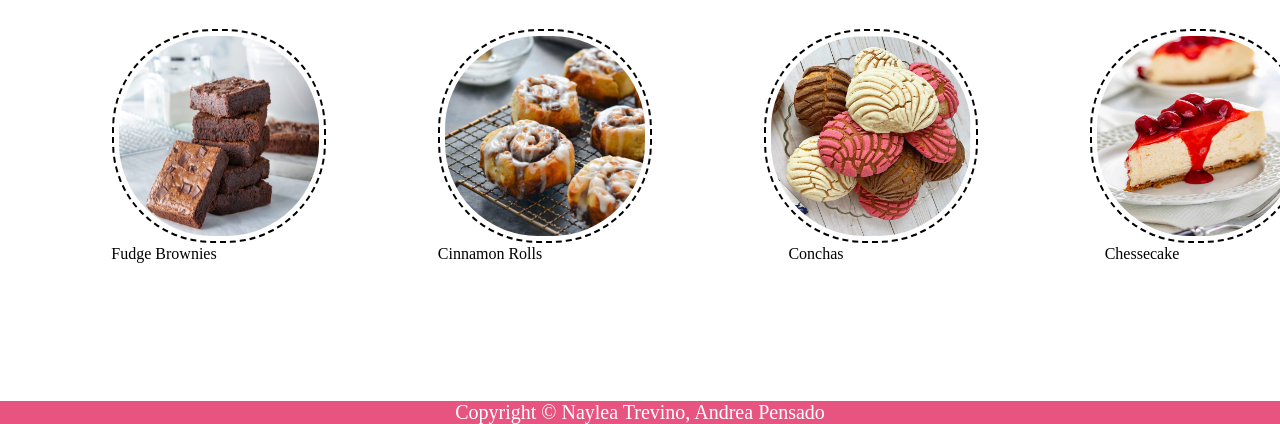
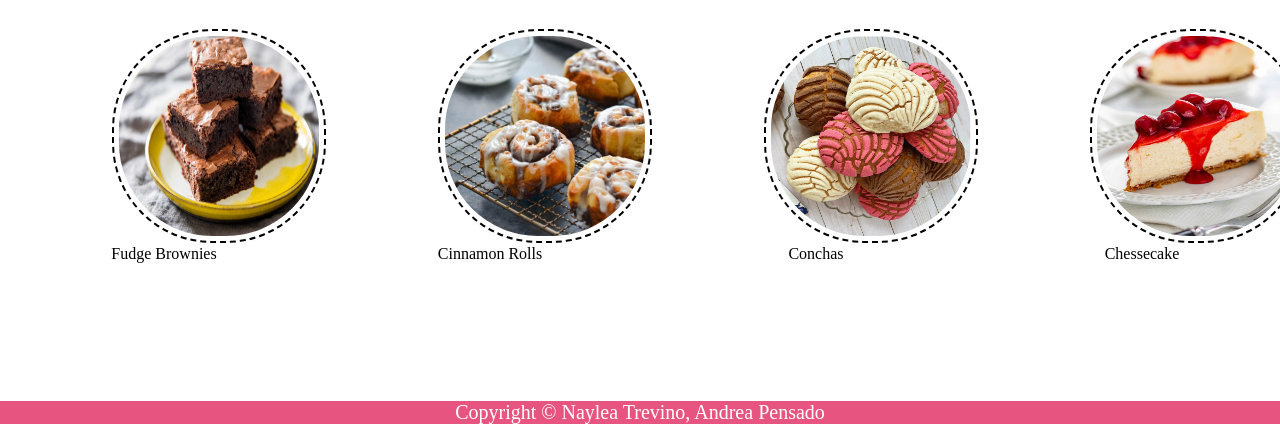
Before and after one commit to ntrevi53/ntrevi53.github.io, a plain HTML site: page Pastries.html in a window 1280 px wide. Shown: the part 376-800 px from the top of the page. Drawn offline with Linux system fonts and the light colour scheme.

Commit message:
found better looking photo

```diff
--- a/Pastries.html
+++ b/Pastries.html
@@ -29,7 +29,7 @@
                 <td align="center">Key Lime Pie </td>
                 <td align="center">Oatmeal Cream Pie </td>
                 </tr>
-                <td><img src="images/FudgeBrownies.jpeg" width="200" height="200"></td>
+                <td><img src="images/brownies.jpg" width="200" height="200"></td>
                 <td><img src="images/CinnamonRolls.jpeg" width="200" height="200"></td>
                 <td><img src="images/Conchas.png" width="200" height="200"></td>
                 <td><img src="images/cheesecake.jpeg" width="200" height="200"></td>
```
Also changed, not shown: images/FudgeBrownies.jpeg (deleted), images/brownies.jpg (added).
